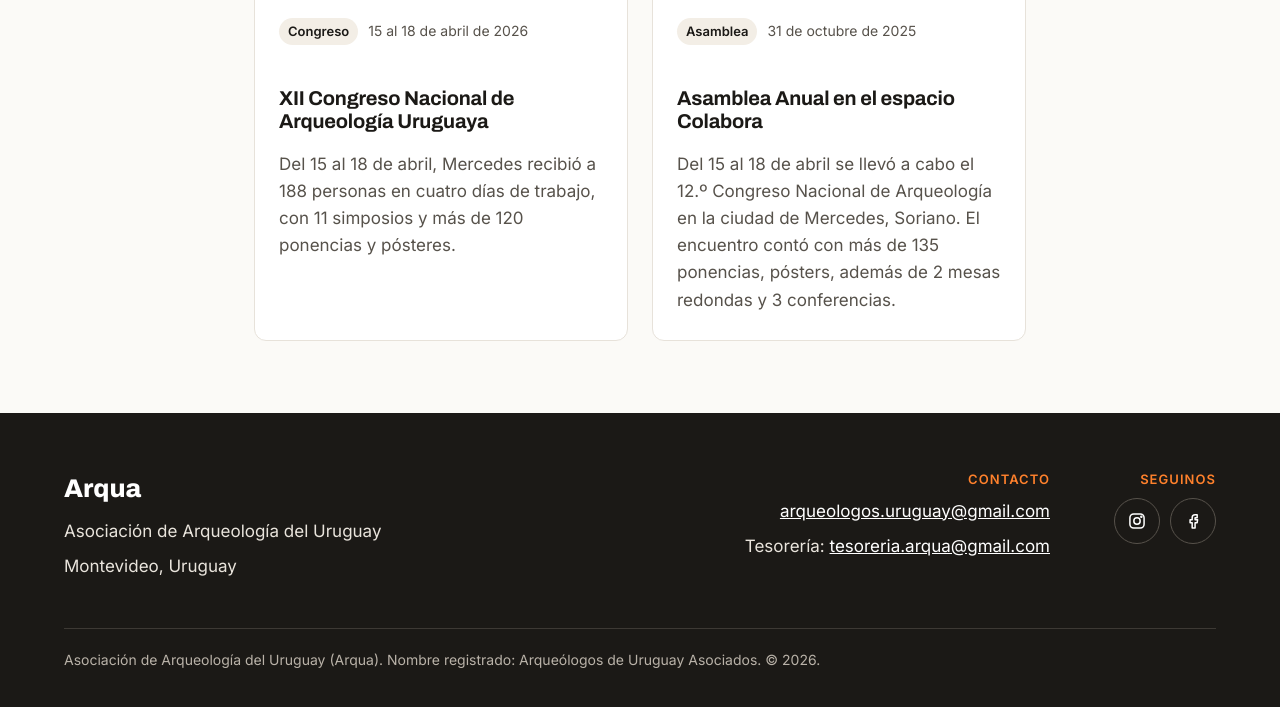
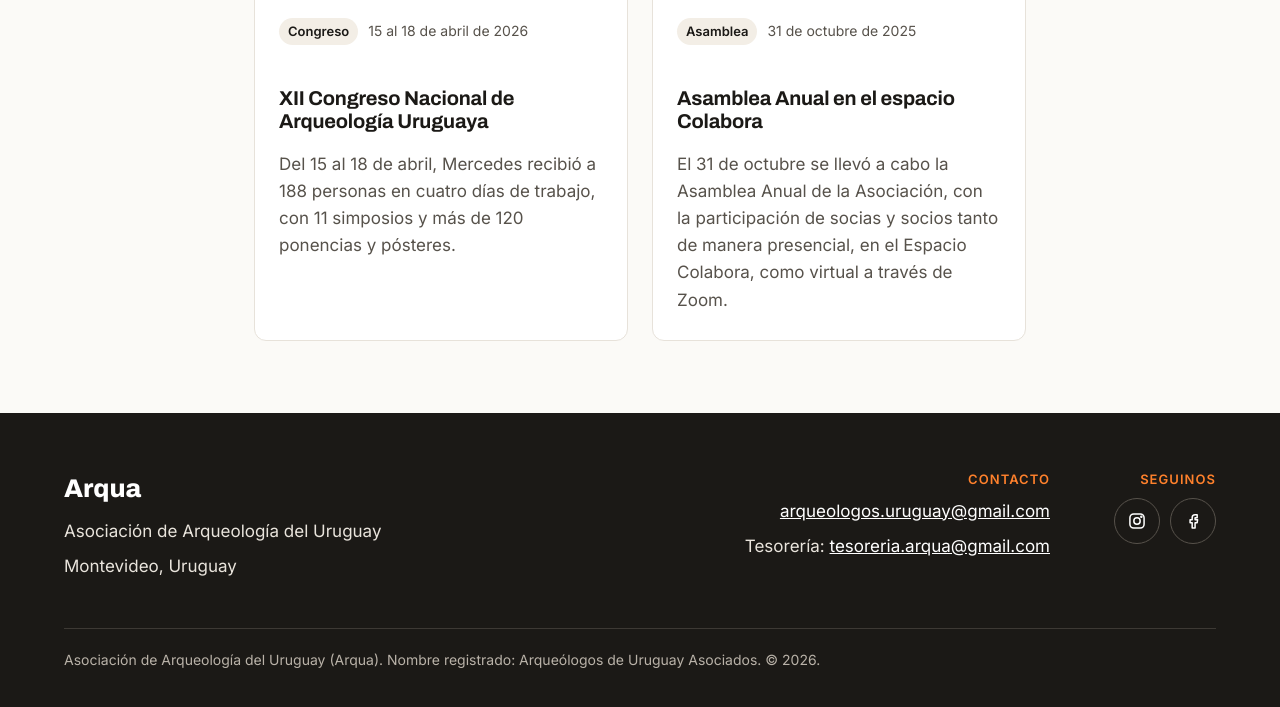
Before and after one commit to arqueologosuruguay/arqua-web, a Jekyll site: the page built from novedades/index.html, in a window 1280 px wide and 900 px high, scrolled down 1344 px, cut to the strip 188-895 px from the top of the window. Built offline with Jekyll 4.4.1, drawn with Linux system fonts in a browser that asks for light colours.

Commit message:
Update _novedades/2026-11-26-se-realizo-el-xii-congreso-nacional-de-arqueologia-uruguaya.md (via Pages CMS)

```diff
--- a/_novedades/2026-11-26-se-realizo-el-xii-congreso-nacional-de-arqueologia-uruguaya.md
+++ b/_novedades/2026-11-26-se-realizo-el-xii-congreso-nacional-de-arqueologia-uruguaya.md
@@ -6,9 +6,9 @@ tipo: Asamblea
 imagen: /assets/img/subidas/Captura de pantalla 2026-11-26 110420.png
 imagen_completa: false
 imagen_texto: Asamblea anual en el espacio Colabora.
-resumen: Del 15 al 18 de abril se llevó a cabo el 12.º Congreso Nacional de
-  Arqueología en la ciudad de Mercedes, Soriano. El encuentro contó con más de
-  135 ponencias, pósters, además de 2 mesas redondas y 3 conferencias.
+resumen: "El 31 de octubre se llevó a cabo la Asamblea Anual de la Asociación,
+  con la participación de socias y socios tanto de manera presencial, en el
+  Espacio Colabora, como virtual a través de Zoom.  "
 ---
 El 31 de octubre se llevó a cabo la Asamblea Anual de la Asociación, con la participación de socias y socios tanto de manera presencial, en el Espacio Colabora, como virtual a través de Zoom.
 
```
